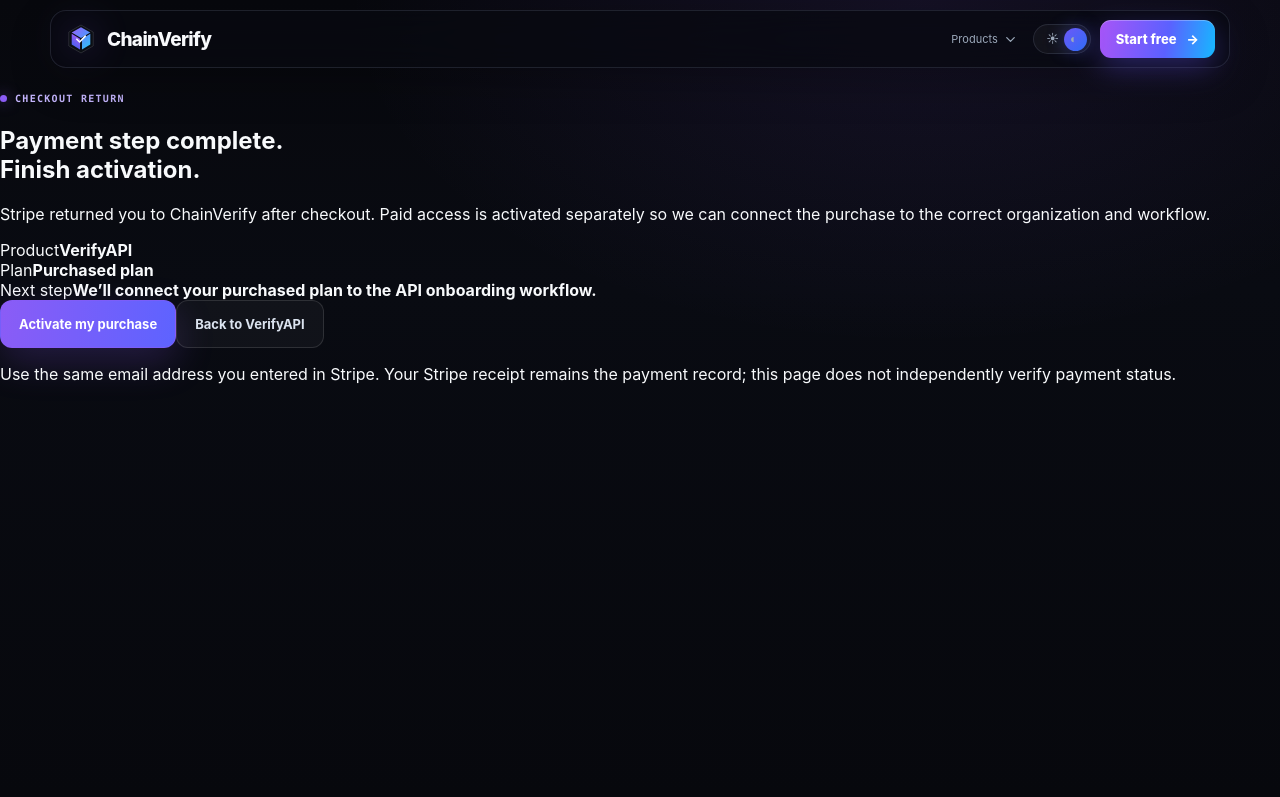
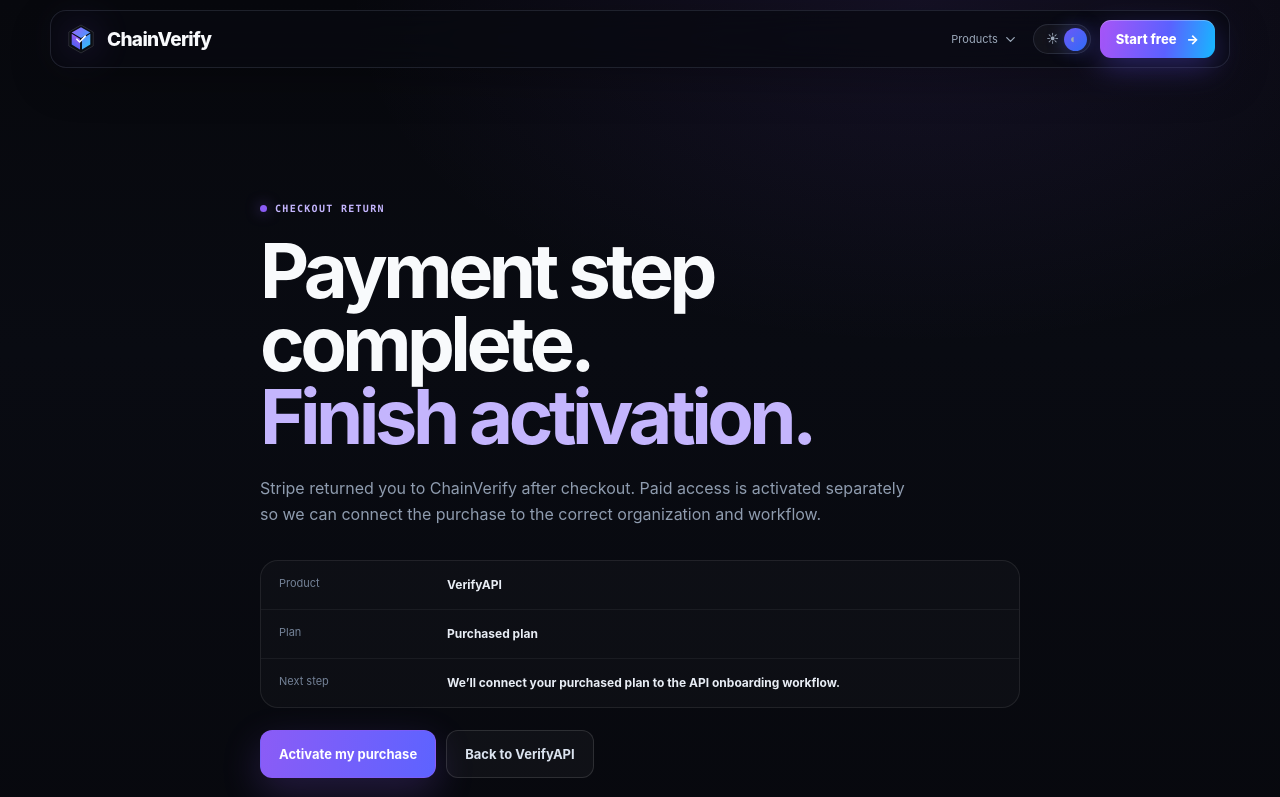
Before and after one commit to BenStoneAI/Chain-verify, a Next.js app in the folder apps/web/: page /verify-api/welcome in a window 1280 px wide. Shown: the top 797 px of the page. Built offline with nearby package versions, Linux system fonts and the light colour scheme.

Commit message:
feat(checkout): style activation return pages

```diff
--- a/apps/web/src/app/product-marketing.css
+++ b/apps/web/src/app/product-marketing.css
@@ -48,3 +48,15 @@
 @media(max-width:900px){.pm-hero{grid-template-columns:1fr;gap:34px;padding-top:50px}.pm-hero h1{max-width:11ch}.pm-hero-proof{max-width:650px}.pm-proof-section{grid-template-columns:1fr;gap:24px}.pm-proof-section .pm-section-head{position:static}.pm-plan-grid,.pm-benefit-grid,.pm-steps{grid-template-columns:1fr}.pm-plan{min-height:unset}}
 @media(max-width:680px){.pm-page{padding-top:76px}.pm-hero,.pm-quick-facts,.pm-section,.pm-final{width:min(100% - 24px,1120px)}.pm-hero h1{font-size:clamp(46px,14vw,68px)}.pm-hero-copy>p{font-size:16px}.pm-hero-actions{display:grid}.pm-btn{width:100%}.pm-purchase-note{display:grid;gap:6px}.pm-quick-facts{grid-template-columns:1fr;padding-bottom:60px}.pm-section{padding:70px 0}}
 @media(prefers-reduced-motion:reduce){.pm-page *{animation-duration:.001ms!important;animation-iteration-count:1!important;transition-duration:.001ms!important}}
+
+.pm-welcome{width:min(760px,calc(100% - 32px));margin:0 auto;padding:110px 0 130px}
+.pm-welcome h1{font-size:clamp(48px,7vw,76px);line-height:.96;letter-spacing:-.06em;margin:18px 0 22px}
+.pm-welcome h1 span{color:var(--pm-accent-soft)}
+.pm-welcome>p{color:#8f9caf;font-size:16px;line-height:1.65;max-width:650px}
+.pm-welcome-card{margin:32px 0 22px;border:1px solid rgba(255,255,255,.08);border-radius:18px;background:rgba(255,255,255,.025);overflow:hidden}
+.pm-welcome-card>div{display:grid;grid-template-columns:150px 1fr;gap:18px;padding:15px 18px;border-bottom:1px solid rgba(255,255,255,.055);align-items:start}
+.pm-welcome-card>div:last-child{border-bottom:0}.pm-welcome-card span{color:#738196;font-size:11px}.pm-welcome-card strong,.pm-welcome-card code{font-size:12px;color:#e8edf5;line-height:1.5}.pm-welcome-card code{font-family:ui-monospace,SFMono-Regular,monospace;color:var(--pm-accent-soft);word-break:break-all}
+.pm-welcome-actions{display:flex;gap:10px;flex-wrap:wrap}.pm-welcome-note{font-size:11px!important;color:#68768b!important;margin-top:18px;max-width:680px!important}
+html[data-theme="light"] .pm-welcome-card{background:rgba(255,255,255,.76);border-color:rgba(35,48,74,.1)}
+html[data-theme="light"] .pm-welcome-card strong{color:#142033}
+@media(max-width:600px){.pm-welcome{width:min(100% - 24px,760px);padding-top:82px}.pm-welcome-card>div{grid-template-columns:1fr;gap:5px}.pm-welcome-actions{display:grid}.pm-welcome-actions .pm-btn{width:100%}}
```
